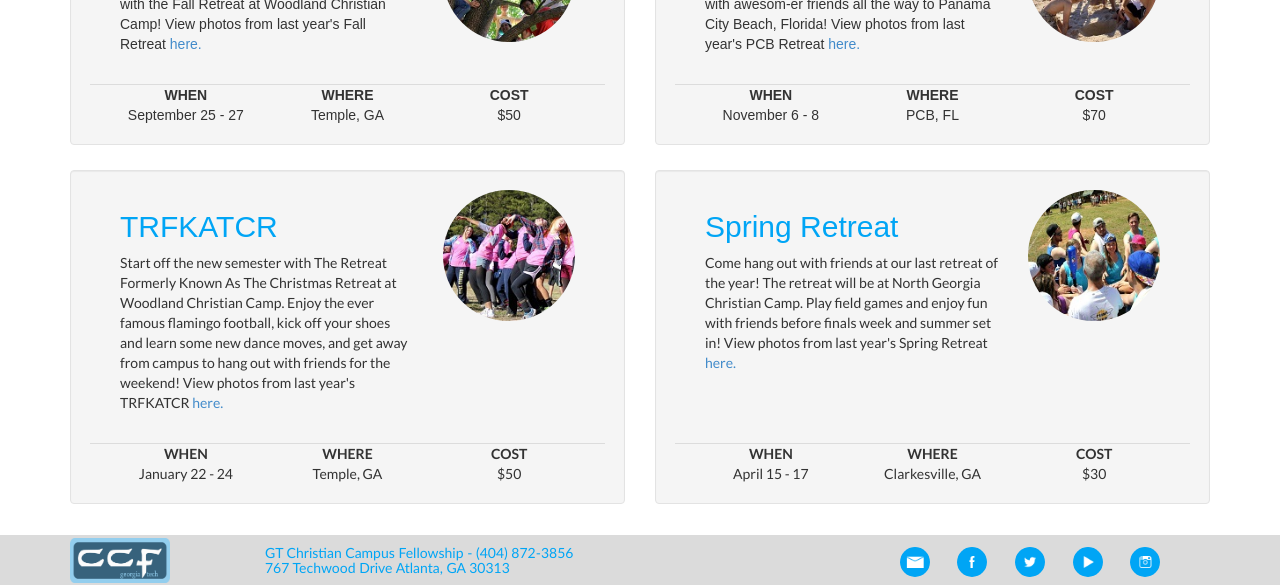
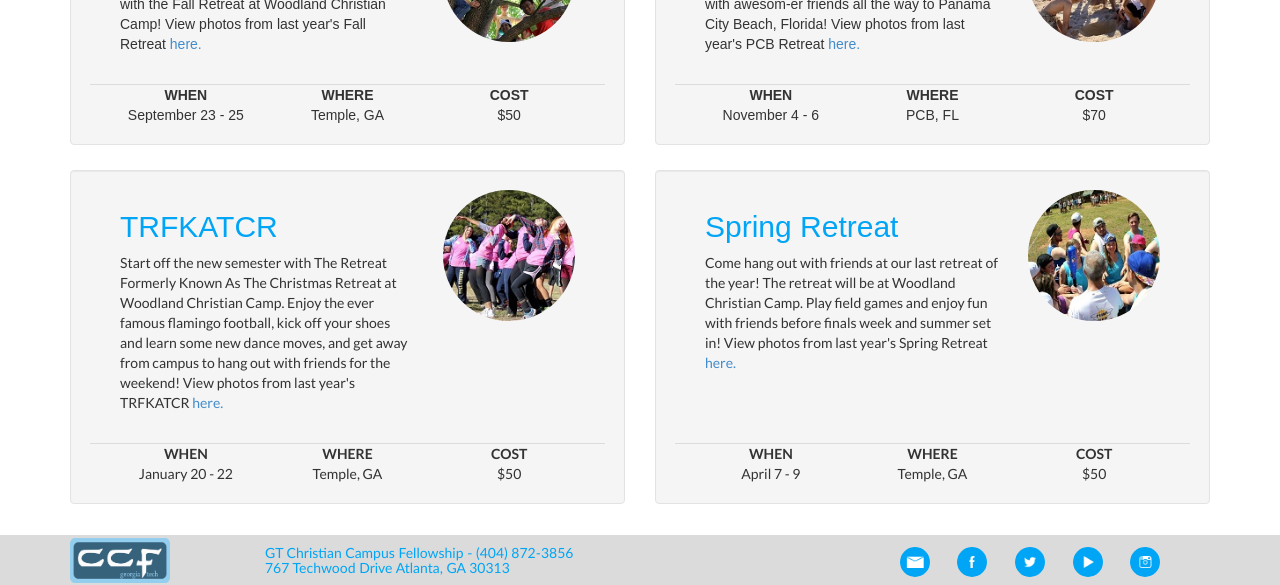
Before and after one commit to gtccf/gtccf.github.io, a Jekyll site: the page built from events/retreats/index.html, in a window 1280 px wide and 987 px high. Shown: the part 398-983 px from the top of the window. Built offline with Jekyll 4.4.1, drawn with Linux system fonts in a browser that asks for light colours; nearby versions of some CDN libraries.

Commit message:
Updated retreat information and newsletter sign-ups

```diff
--- a/compassion/index.html
+++ b/compassion/index.html
@@ -124,7 +124,7 @@ layout: default
         <div class="col-md-2"><br><img src="{{ site.baseurl }}/photos/compassion/moreevents.jpg" class="img-rounded"><br><br></div>
         <div class="col-md-8"><div class="blue"><strong><h4><br />More Events</strong></h4></div>
           <br>
-          Check the weekly CCF Grapevine email newsletter for updates on regularly scheduled events, as well as information on other events that may be going on throughout the semester! Subscribe below or email Neal Baker at <a href="mailto:baker@gtccf.org">baker@gtccf.org</a> if you would like to be added to this email list. <br>
+          Check the weekly CCF Grapevine email newsletter for updates on regularly scheduled events, as well as information on other events that may be going on throughout the semester! Subscribe to the newsletter<a href="https://gtccf.breezechms.com/form/7e5f1f"> here!</a><br>
           <br>
         </div>
       </div>
--- a/events/retreats/index.html
+++ b/events/retreats/index.html
@@ -29,7 +29,7 @@ layout: default
           </div>
           <div class="col-xs-12 divider text-center">
             <div class="col-xs-12 col-sm-4">
-            </span><strong>WHEN</strong><br />September 25 - 27
+            </span><strong>WHEN</strong><br />September 23 - 25
           </div>
           <div class="col-xs-12 col-sm-4">
             <span class="fa fa-user"></span><strong>WHERE</strong><br />Temple, GA
@@ -57,7 +57,7 @@ layout: default
         <div class="col-xs-12 divider text-center">
           <div class="col-xs-12 col-sm-4">
             <!--<h2><strong> October </strong></h2> -->
-            <span class="fa fa-user"></span><strong>WHEN</strong><br />November 6 - 8
+            <span class="fa fa-user"></span><strong>WHEN</strong><br />November 4 - 6
           </div>
           <div class="col-xs-12 col-sm-4 ">
             <!--<h2><strong>Temple, GA</strong></h2> -->
@@ -93,7 +93,7 @@ layout: default
       <div class="col-xs-12 divider text-center">
         <div class="col-xs-12 col-sm-4">
           <!--<h2><strong> October </strong></h2> -->
-          <span class="fa fa-user"></span><strong>WHEN</strong><br />January 22 - 24
+          <span class="fa fa-user"></span><strong>WHEN</strong><br />January 20 - 22
         </div>
         <div class="col-xs-12 col-sm-4">
           <!--<h2><strong>Temple, GA</strong></h2> -->
@@ -112,7 +112,7 @@ layout: default
       <div class="col-sm-12">
         <div class="col-xs-12 col-sm-8">
           <div class="blue"><h2>Spring Retreat</h2></div>
-          <p>Come hang out with friends at our last retreat of the year! The retreat will be at North Georgia Christian Camp. Play field games and enjoy fun with friends before finals week and summer set in! View photos from last year's Spring Retreat <a target="_blank" href="https://www.facebook.com/media/set/?set=a.1169226173103103.1073741882.150236321668765&type=3">here.</a></p><br><br><br>
+          <p>Come hang out with friends at our last retreat of the year! The retreat will be at Woodland Christian Camp. Play field games and enjoy fun with friends before finals week and summer set in! View photos from last year's Spring Retreat <a target="_blank" href="https://www.facebook.com/media/set/?set=a.1169226173103103.1073741882.150236321668765&type=3">here.</a></p><br><br><br>
         </div>
         <div class="col-xs-12 col-sm-4 text-center">
           <figure>
@@ -123,15 +123,15 @@ layout: default
       <div class="col-xs-12 divider text-center">
         <div class="col-xs-12 col-sm-4">
           <!--<h2><strong> October </strong></h2> -->
-          <span class="fa fa-user"></span><strong>WHEN</strong><br />April 15 - 17
+          <span class="fa fa-user"></span><strong>WHEN</strong><br />April 7 - 9
         </div>
         <div class="col-xs-12 col-sm-4">
           <!--<h2><strong>Temple, GA</strong></h2> -->
-          <span class="fa fa-user"></span><strong>WHERE</strong><br />Clarkesville, GA
+          <span class="fa fa-user"></span><strong>WHERE</strong><br />Temple, GA
         </div>
         <div class="col-xs-12 col-sm-4">
           <!--<h2><strong>$25</strong></h2>   -->
-          <span class="fa fa-user"></span><strong>COST</strong><br />$30
+          <span class="fa fa-user"></span><strong>COST</strong><br />$50
         </div>
       </div>
     </div>
```
